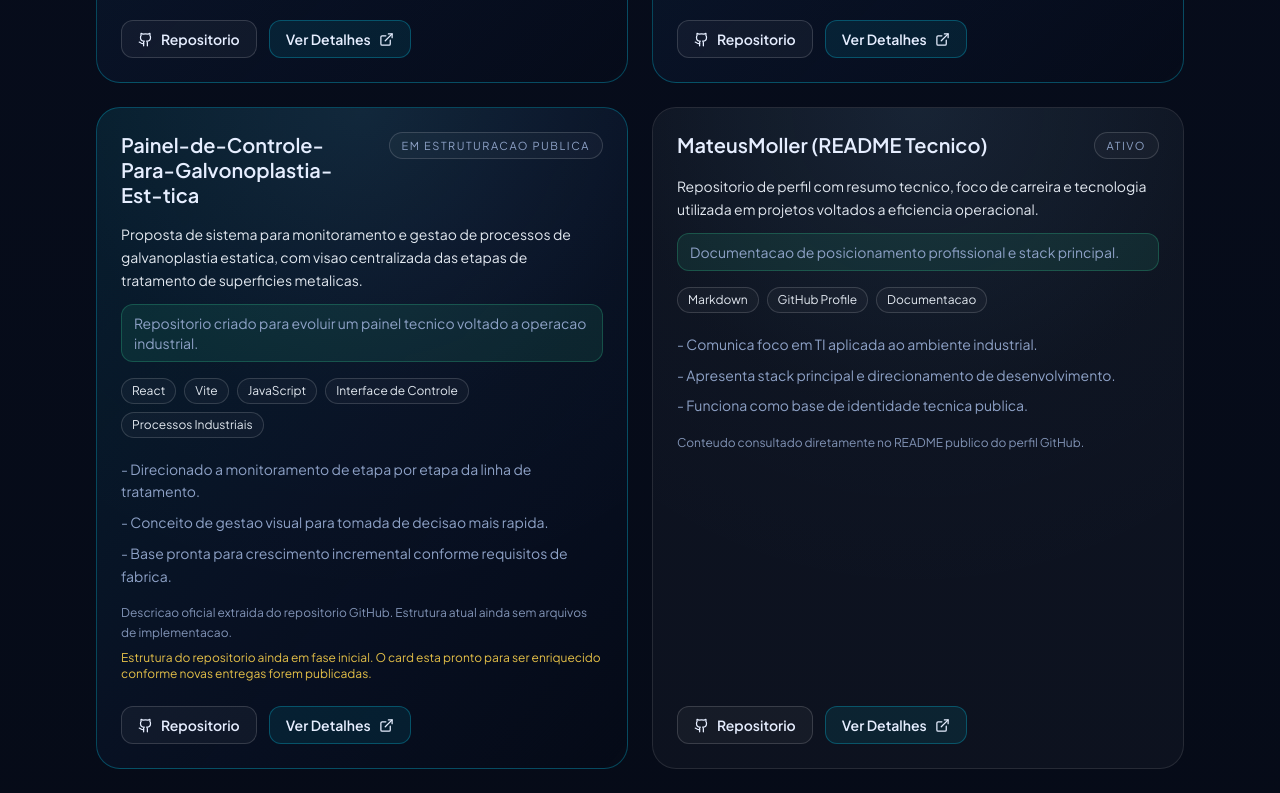
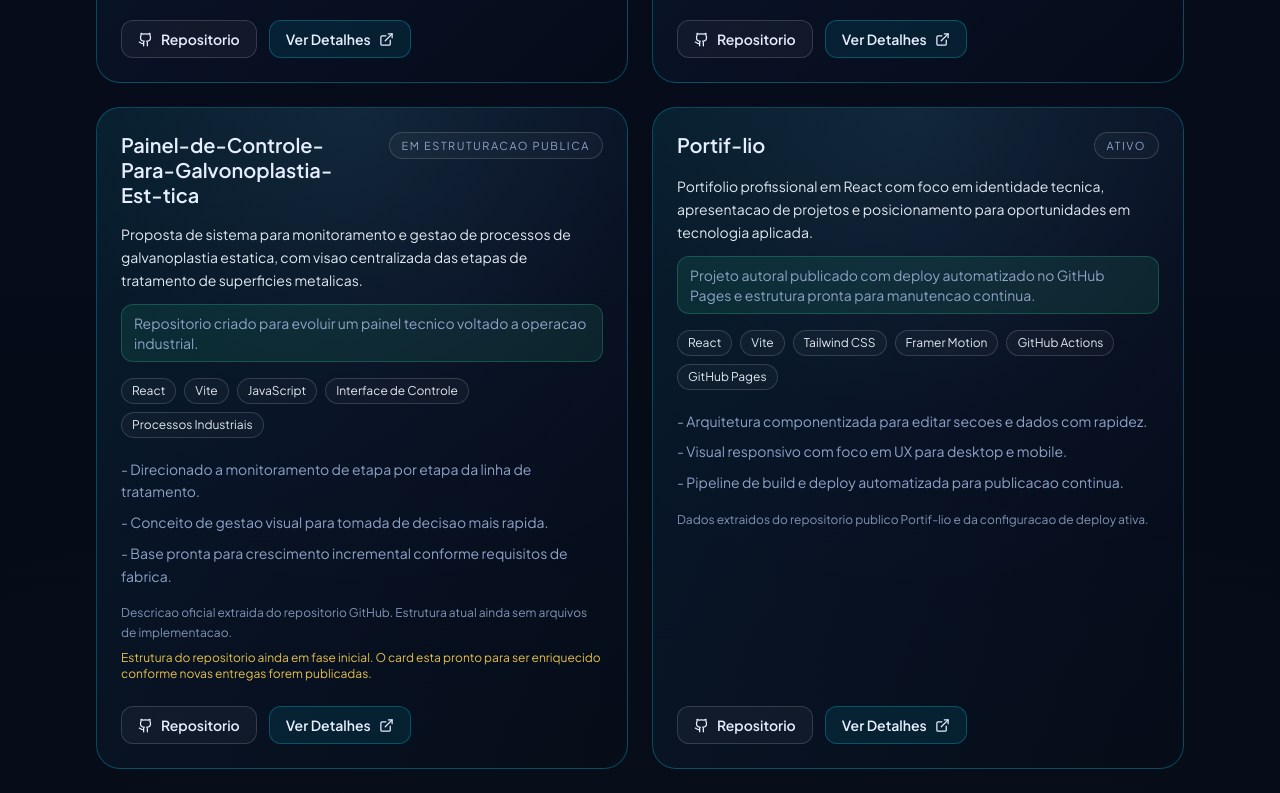
Before and after one commit to MateusMoller/Portif-lio, a React (Vite) app: page / in a window 1280 px wide. Shown: the part 3740-4533 px from the top of the page. Built offline with nearby package versions, Linux system fonts and the light colour scheme.

Commit message:
feat: remove readme card and highlight portfolio project

```diff
--- a/src/data/portfolioData.js
+++ b/src/data/portfolioData.js
@@ -279,22 +279,6 @@ export const portfolioData = {
       dataLimited: true,
     },
     {
-      name: 'MateusMoller (README Tecnico)',
-      description:
-        'Repositorio de perfil com resumo tecnico, foco de carreira e tecnologia utilizada em projetos voltados a eficiencia operacional.',
-      repositoryUrl: 'https://github.com/MateusMoller/MateusMoller',
-      status: 'Ativo',
-      context: 'Documentacao de posicionamento profissional e stack principal.',
-      stack: ['Markdown', 'GitHub Profile', 'Documentacao'],
-      highlightPoints: [
-        'Comunica foco em TI aplicada ao ambiente industrial.',
-        'Apresenta stack principal e direcionamento de desenvolvimento.',
-        'Funciona como base de identidade tecnica publica.',
-      ],
-      sourceNote: 'Conteudo consultado diretamente no README publico do perfil GitHub.',
-      featured: false,
-    },
-    {
       name: 'Portif-lio',
       description:
         'Portifolio profissional em React com foco em identidade tecnica, apresentacao de projetos e posicionamento para oportunidades em tecnologia aplicada.',
@@ -310,7 +294,7 @@ export const portfolioData = {
       ],
       sourceNote:
         'Dados extraidos do repositorio publico Portif-lio e da configuracao de deploy ativa.',
-      featured: false,
+      featured: true,
     },
   ],
   professionalProfile: {
```
